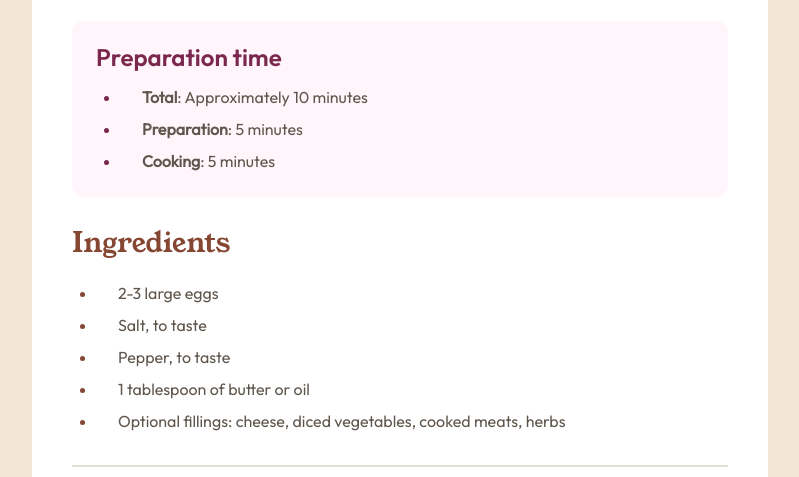
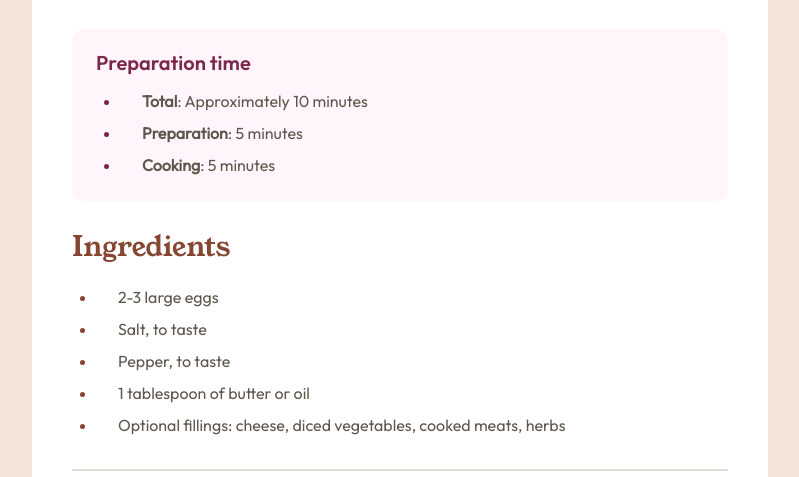
Before and after one commit to Stroudy/FEM-Recipe, a website: page index.html in a window 1280 px wide. Shown: the part 623-1100 px from the top of the page, without its empty margins (240-1039 px from the left). Drawn offline with Linux system fonts and the light colour scheme.

```diff
--- a/src/scss/base/_typography.scss
+++ b/src/scss/base/_typography.scss
@@ -1,19 +1,19 @@
 @font-face {
     font-family: "young-serif";
-    src: url(/assets/fonts/young-serif/YoungSerif-Regular.ttf);
+    src: url(assets/fonts/young-serif/YoungSerif-Regular.ttf);
 }
 
 @font-face {
     font-family: "outfit-semibold";
-    src: url(/assets/fonts/outfit/static/Outfit-SemiBold.ttf);
+    src: url(assets/fonts/outfit/static/Outfit-SemiBold.ttf);
 }
 
 @font-face {
     font-family: "outfit-regular";
-    src: url(/assets/fonts/outfit/static/Outfit-Regular.ttf);
+    src: url(assets/fonts/outfit/static/Outfit-Regular.ttf);
 }
 
 @font-face {
     font-family: "outfit-bold";
-    src: url(/assets/fonts/outfit/static/Outfit-Bold.ttf);
+    src: url(assets/fonts/outfit/static/Outfit-Bold.ttf);
 }
```
Also changed, not shown: style.css.
